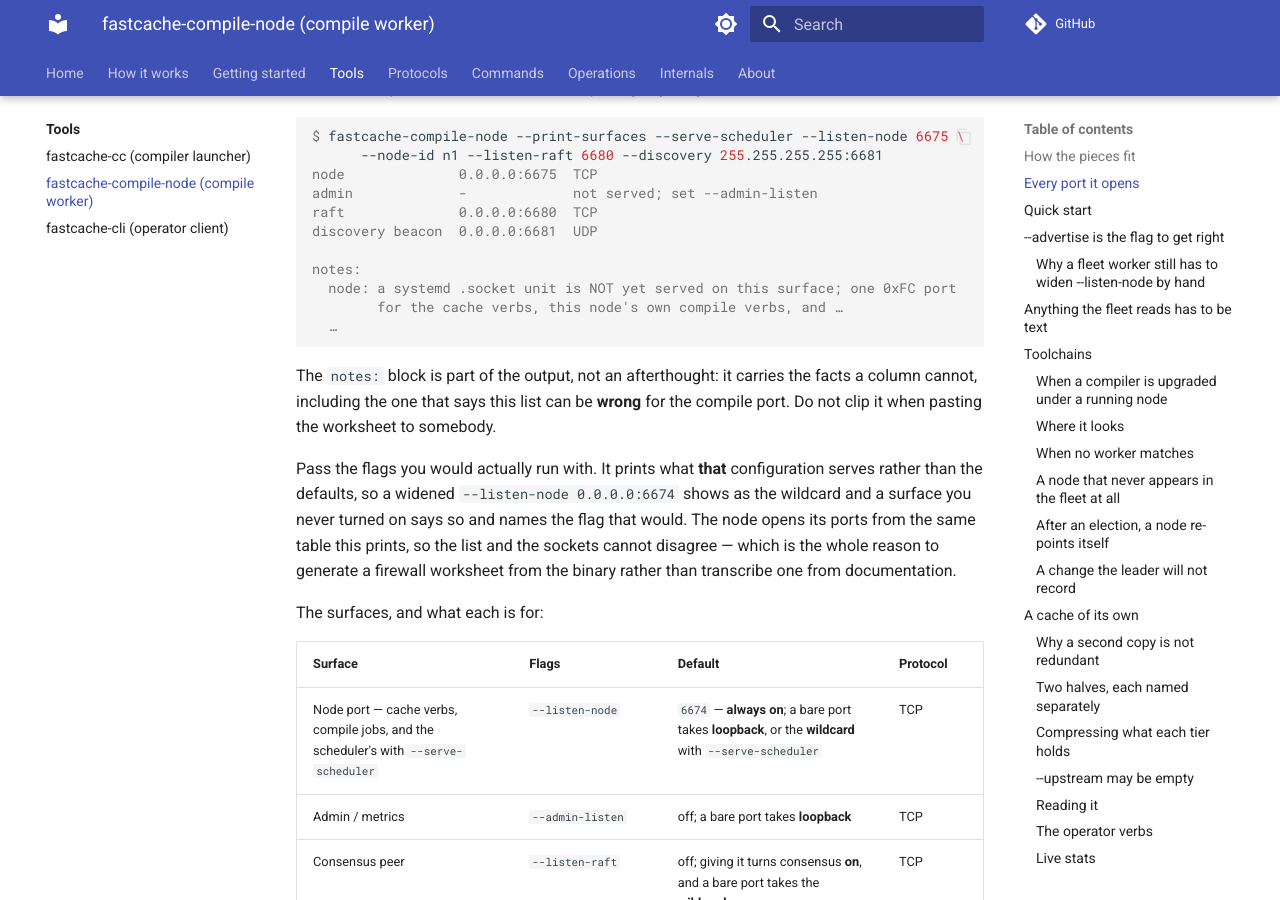
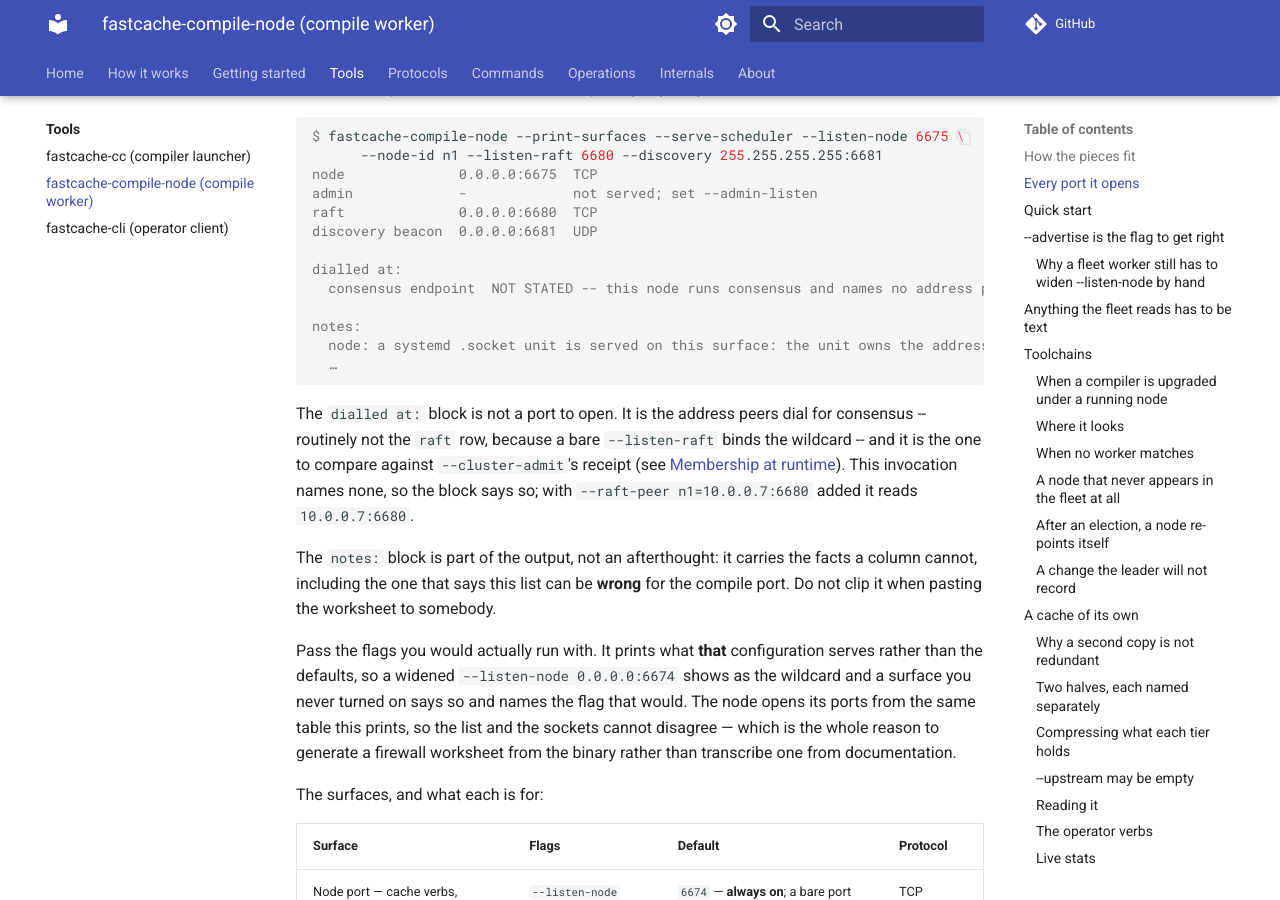
Before and after one commit to LASTRADA-Software/fastcached, an MkDocs documentation site: the page built from docs/tools/fastcache-compile-node.md, in a window 1280 px wide and 900 px high, scrolled down 1340 px. Built offline with MkDocs 1.6.1 and Material for MkDocs 9.7.7, drawn with Linux system fonts in a browser that asks for light colours; comment, search, counter and statistics services are not loaded; some of the changed text lies outside the part shown.

Commit message:
docs: the dialled-at block in both print-surfaces transcripts, pasted from the binary
Both transcripts now carry the block exactly as the built binary prints it for
their own invocations: NOT STATED for the tools page's, which names no address
for n1, and 10.0.0.7:6680 for the cluster page's --raft-peer. The tools page's
note line is re-pasted too, since its text had moved since it was taken.

The tools page's invocation is deliberately NOT grown to one the startup rules
accept: DocumentedCommandLines_test records that edit being made and reverted,
because --print-surfaces prints ahead of those rules.

Refs #1328

Signed-off-by: Christian Parpart <christian@parpart.family>

````diff
--- a/docs/operations/cluster-communication.md
+++ b/docs/operations/cluster-communication.md
@@ -698,6 +698,9 @@ admin             -             not served; set --admin-listen
 raft              0.0.0.0:6680  TCP
 discovery beacon  0.0.0.0:6681  UDP
 
+dialled at:
+  consensus endpoint  10.0.0.7:6680  -- what peers DIAL; the raft row above is what this node BINDS
+
 notes:
   …
 ```
--- a/docs/tools/fastcache-compile-node.md
+++ b/docs/tools/fastcache-compile-node.md
@@ -59,11 +59,19 @@ admin             -             not served; set --admin-listen
 raft              0.0.0.0:6680  TCP
 discovery beacon  0.0.0.0:6681  UDP
 
+dialled at:
+  consensus endpoint  NOT STATED -- this node runs consensus and names no address peers dial it at; give --raft-self, or a --raft-peer for its own id
+
 notes:
-  node: a systemd .socket unit is NOT yet served on this surface; one 0xFC port
-        for the cache verbs, this node's own compile verbs, and …
+  node: a systemd .socket unit is served on this surface: the unit owns the address, …
   …
 ```
+
+The `dialled at:` block is not a port to open. It is the address peers dial for
+consensus -- routinely not the `raft` row, because a bare `--listen-raft` binds the
+wildcard -- and it is the one to compare against `--cluster-admit`'s receipt (see
+[Membership at runtime](#membership-at-runtime)). This invocation names none, so the
+block says so; with `--raft-peer n1=10.0.0.7:6680` added it reads `10.0.0.7:6680`.
 
 The `notes:` block is part of the output, not an afterthought: it carries the facts a
 column cannot, including the one that says this list can be **wrong** for the compile
@@ -1255,18 +1263,21 @@ of one address, and nothing compares them for you. The id is the same story: the
 joiner mints its own into `--cluster-dir`, and the one typed here has to match it.
 
 The machine prints its half under the same label. `fastcache-compile-node
---print-surfaces`, run with that machine's own flags, ends its table with a
-`consensus endpoint` line, and `fastcache-cli node` against the running node reports
-it as `consensus-endpoint`:
-
-```
-consensus endpoint  10.0.0.4:6680  -- what peers DIAL; the raft row above is what this node BINDS
+--print-surfaces`, run with that machine's own flags, follows its table with a
+`dialled at:` block naming the `consensus endpoint`, and `fastcache-cli node` against
+the running node reports it as `consensus-endpoint`:
+
+```
+dialled at:
+  consensus endpoint  10.0.0.4:6680  -- what peers DIAL; the raft row above is what this node BINDS
 ```
 
 **Compare against that line, never against the `raft` row of the table.** The row is
 the address the node BINDS, and a bare `--listen-raft` binds the wildcard, so that
 comparison fails on every correctly configured machine and teaches you to ignore it.
-A node running no consensus prints the line as absent, never as an empty address.
+A node running no consensus prints the line as absent, never as an empty address, and
+one running consensus that names itself neither way prints `NOT STATED` and the two
+flags that would state it.
 
 When they disagree the result is a member that is in the cluster's configuration and
 contacts nobody. At three members or more that presents as an election storm which
````
